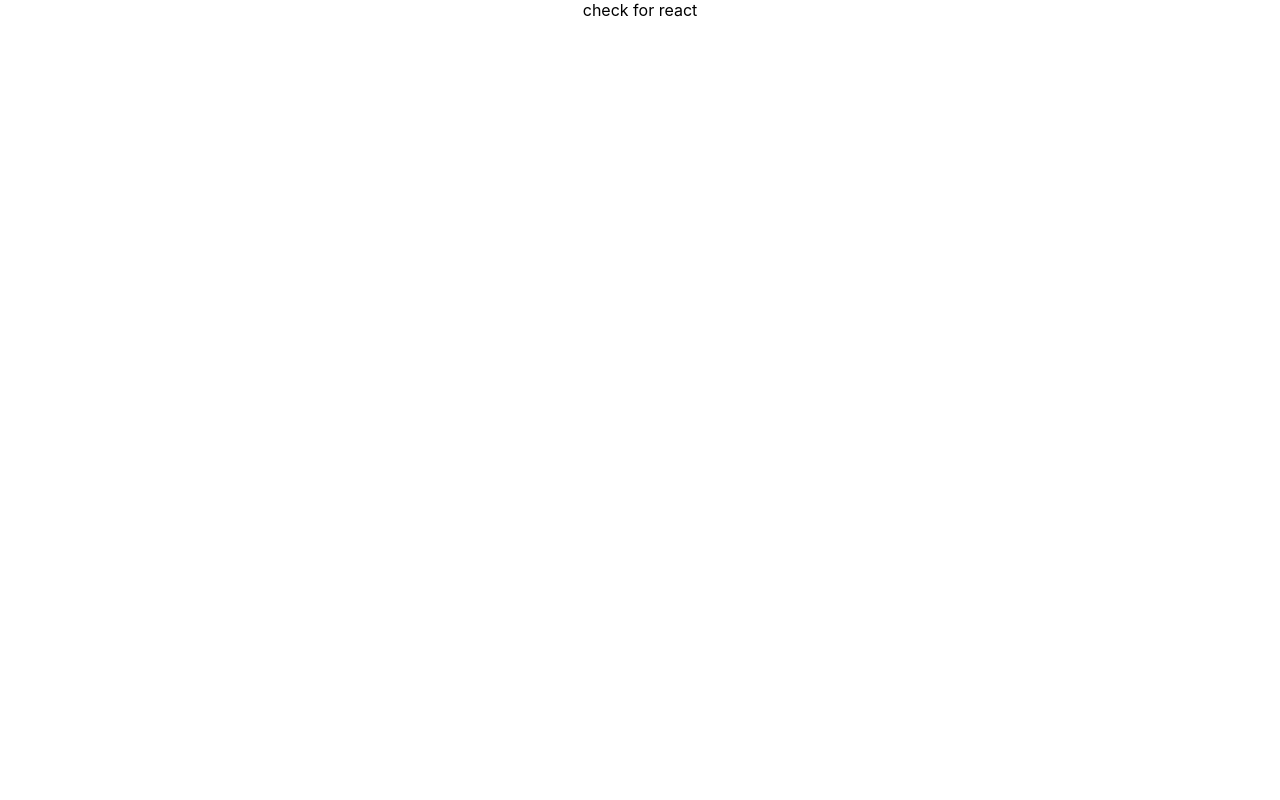
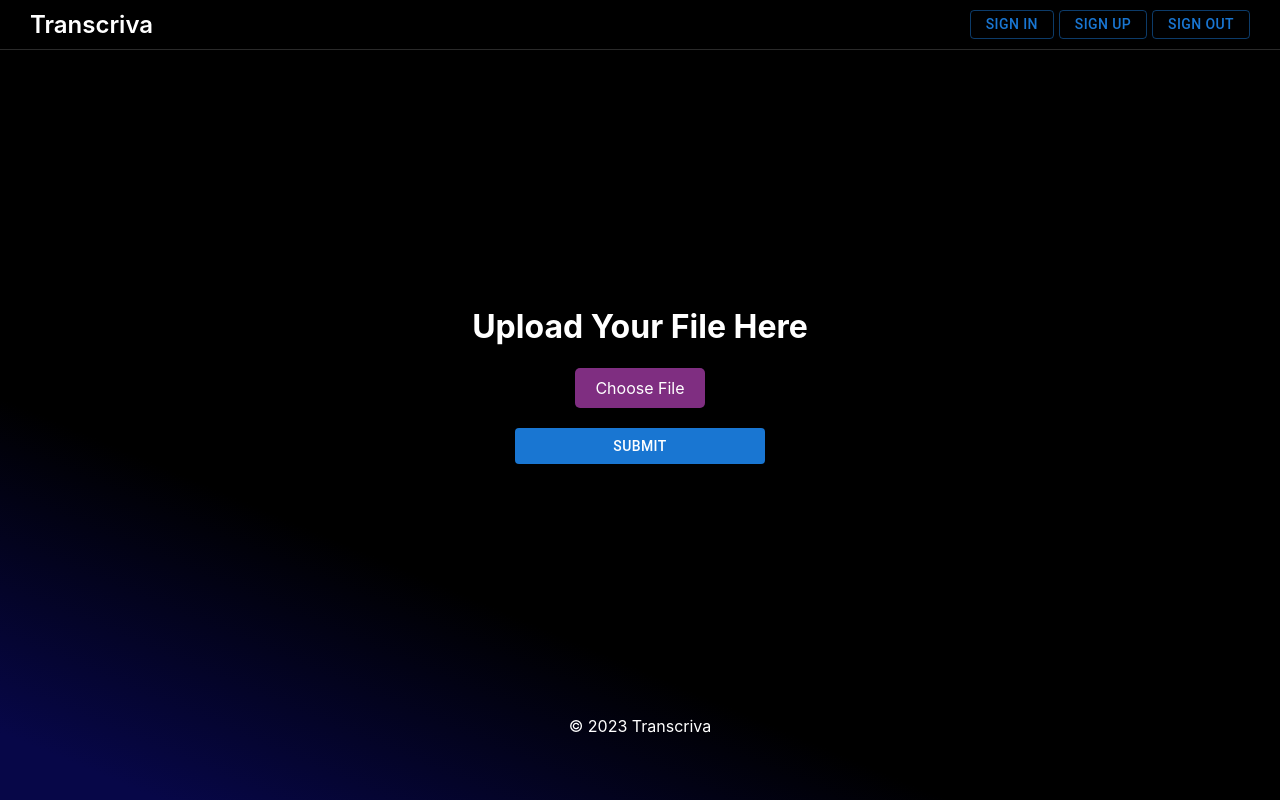
Before and after one commit to ShashikanthKungulwar/transcriva-frontend, a React (Create React App) app: page / in a window 1280 px wide. Built offline with nearby package versions, Linux system fonts and the light colour scheme.

Commit message:
complete home page

```diff
--- a/package.json
+++ b/package.json
@@ -5,12 +5,14 @@
   "dependencies": {
     "@emotion/react": "^11.11.1",
     "@emotion/styled": "^11.11.0",
+    "@mui/joy": "^5.0.0-beta.14",
     "@mui/material": "^5.14.17",
     "@testing-library/jest-dom": "^5.17.0",
     "@testing-library/react": "^13.4.0",
     "@testing-library/user-event": "^13.5.0",
     "react": "^18.2.0",
     "react-dom": "^18.2.0",
+    "react-router-dom": "^6.18.0",
     "react-scripts": "5.0.1",
     "web-vitals": "^2.1.4"
   },
--- a/src/App.css
+++ b/src/App.css
@@ -1,38 +1,14 @@
 .App {
   text-align: center;
-}
-
-.App-logo {
-  height: 40vmin;
-  pointer-events: none;
-}
-
-@media (prefers-reduced-motion: no-preference) {
-  .App-logo {
-    animation: App-logo-spin infinite 20s linear;
-  }
-}
-
-.App-header {
-  background-color: #282c34;
-  min-height: 100vh;
   display: flex;
   flex-direction: column;
+  height: 100vh;
+  background: linear-gradient(23deg, #070748 5%, #000000 30%);
+}
+main{
+  flex: 1;
+  display: flex;
+  justify-content: center;
+  flex-direction: column;
   align-items: center;
-  justify-content: center;
-  font-size: calc(10px + 2vmin);
-  color: white;
 }
-
-.App-link {
-  color: #61dafb;
-}
-
-@keyframes App-logo-spin {
-  from {
-    transform: rotate(0deg);
-  }
-  to {
-    transform: rotate(360deg);
-  }
-}
--- a/src/App.js
+++ b/src/App.js
@@ -1,10 +1,25 @@
 // import logo from './logo.svg';
+import { createBrowserRouter, Outlet, RouterProvider } from 'react-router-dom';
 import './App.css';
-
+import Header from './components/header/Header';
+import StickyFooter from './components/footer/Footer';
+import Home from './pages/home/Home';
 function App() {
+  const router = createBrowserRouter([
+    {
+      path: "/",
+      element: <><Header /><Outlet /><StickyFooter /></>,
+      children: [
+        {
+          index: true,
+          element:<Home />
+        }
+      ]
+    }
+  ])
   return (
     <div className="App">
-      check for react
+      <RouterProvider router={router} />
     </div>
   );
 }
--- /dev/null
+++ b/src/components/footer/Footer.jsx
@@ -0,0 +1,8 @@
+import styles from "./footer.module.css"
+
+export default function Footer()
+{
+  return <footer className={styles.footer}>
+    <p>&copy; 2023 Transcriva</p>
+  </footer>
+}
--- /dev/null
+++ b/src/components/footer/footer.module.css
@@ -0,0 +1,4 @@
+.footer {
+    height: 100px;
+    color: white;
+}
--- /dev/null
+++ b/src/components/header/Header.jsx
@@ -0,0 +1,17 @@
+import { Button } from "@mui/material"
+import styles from "./header.module.css";
+import logo from "../../assets/images/logo.png";
+export default function Header(props) {
+    return (
+        <header className={styles.header}>
+            <span>Transcriva
+
+            </span>
+            <span>
+                <Button variant="outlined">Sign In</Button>
+                <Button variant="outlined">Sign Up</Button>
+                <Button variant="outlined">Sign Out</Button>
+            </span>
+        </header>
+    )
+}
--- /dev/null
+++ b/src/components/header/header.module.css
@@ -0,0 +1,21 @@
+.header {
+    height: 50px;
+    display: flex;
+    justify-content: space-between;
+    padding-inline: 30px;
+    padding-block: 10px;
+    box-sizing: border-box;
+    border-bottom: solid 1px rgba(85, 84, 84, 0.5);
+}
+
+.header span:last-child
+{
+    display: flex;
+    gap: 5px;
+
+}
+
+.header span:first-child{
+    font-size: x-large;
+    font-weight: 600;color: rgb(255, 255, 255);
+}
--- /dev/null
+++ b/src/pages/home/Home.jsx
@@ -0,0 +1,34 @@
+import { Button } from "@mui/material";
+import Textarea from '@mui/joy/Textarea';
+import styles from "./home.module.css"
+import { useRef, useState } from "react";
+
+export default function Home() {
+    const [result, setResult] = useState("");
+    const ref = useRef();
+    function handleFormData(event) {
+        const fileData = event.target.files;
+        if (fileData) {
+            if (fileData[0]) {
+                ref.current.innerText = fileData[0].name;
+            }
+        }
+        // console.log(fileData[0]);
+    }
+    return <>
+        <main>
+            <div className={styles.container}>
+                <h1>Upload Your File Here</h1>
+                <form encType="multipart/form-data">
+                    <label className={styles.file }>
+                        <span>Choose File</span>
+                        <input type="file" onChange={handleFormData} />
+                    </label>
+                    <label ref={ref}></label>
+                    <Button variant="contained" >Submit</Button>
+                </form>
+                {result ? <Textarea minRows={10} size="lg" className={styles.textarea} /> : ""}
+            </div>
+        </main>
+    </>
+}
--- /dev/null
+++ b/src/pages/home/home.module.css
@@ -0,0 +1,50 @@
+.textarea {
+    background-color: transparent !important;
+}
+
+.container {
+    width: 500px;
+    height: auto;
+    color: white;
+}
+
+.container form {
+    display: flex;
+    flex-direction: column;
+    justify-content: center;
+    align-items: center;
+    gap: 10px;
+}
+
+.container form button {
+    width: 50%;
+}
+
+
+.file {
+    position: relative;
+    display: inline-block;
+    background-color: rgb(127, 46, 129);
+    color: #fff;
+    border: none;
+    padding: 10px 20px;
+    cursor: pointer;
+    border-radius: 5px;
+}
+
+.file input {
+    position: absolute;
+    top: 0;
+    left: 0;
+    width: 100%;
+    height: 100%;
+    opacity: 0;
+    cursor: pointer;
+}
+
+.file:hover {
+    background-color: transparent;
+    color: rgb(127, 46, 129);
+    border: solid 1px rgb(127, 46, 129);
+    font-weight: 600;
+}
```
Also changed, not shown: src/index.js (+1 -6 lines), src/assets/images/logo.png (added), 1 other file (tests, documents, lock files or other folders).
